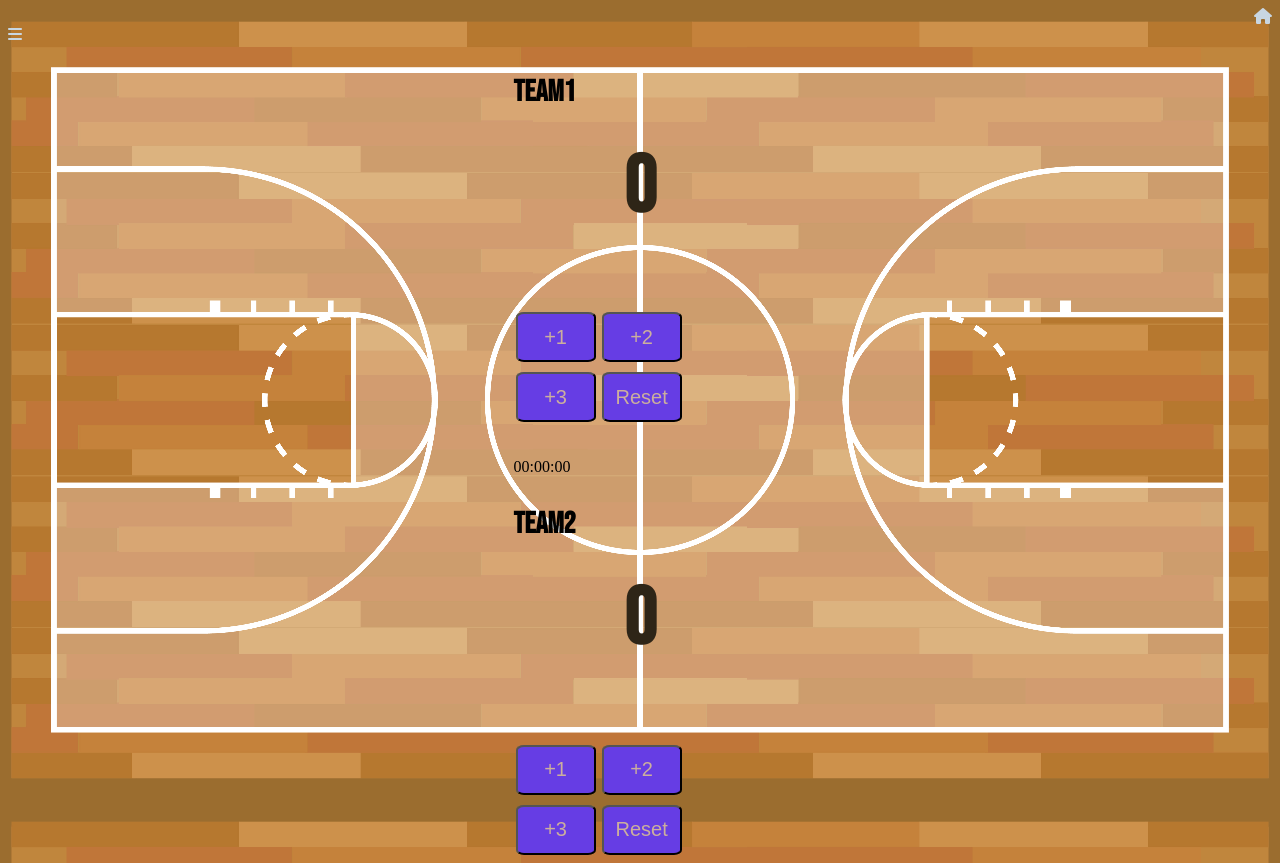
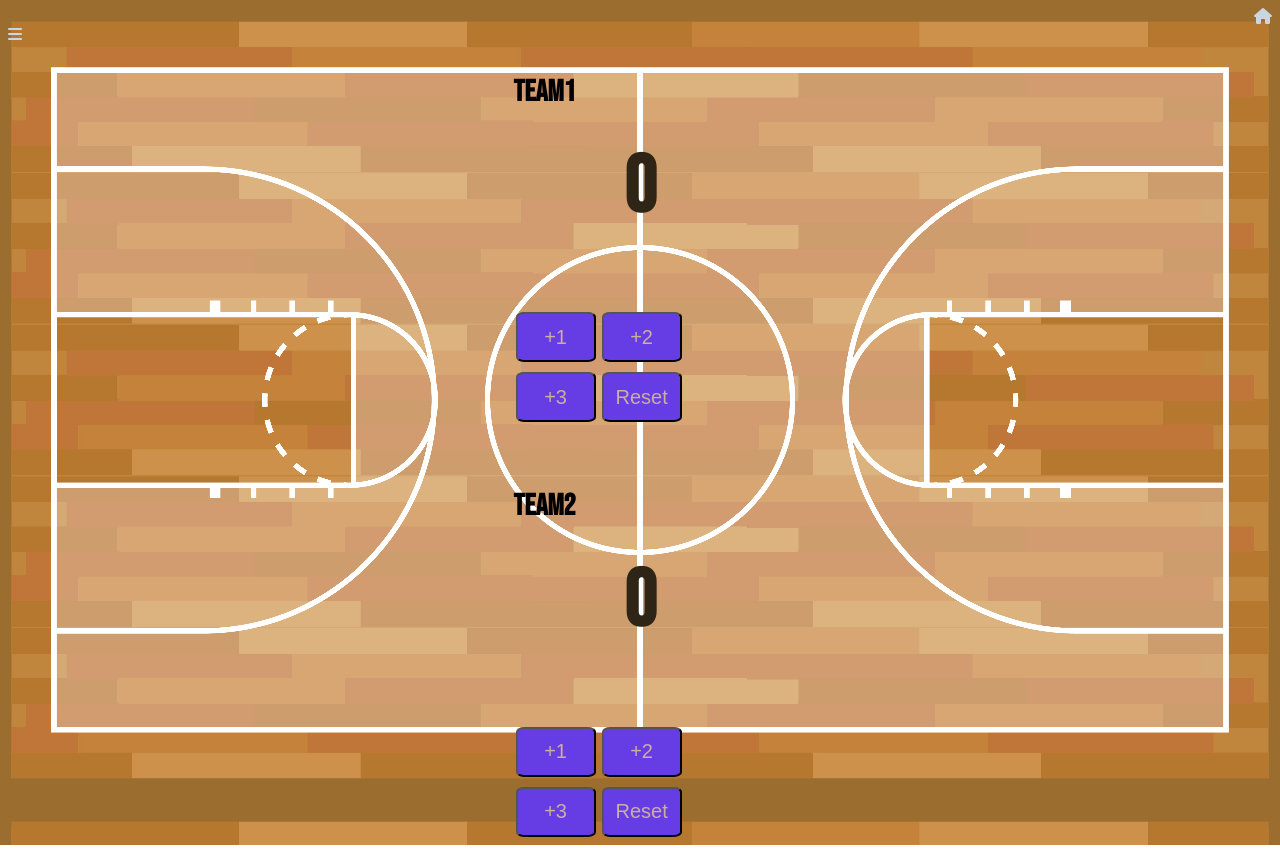
Before and after one commit to Beni-Alexandre/Game-scorer, a plain HTML site: page basketball.html in a window 1280 px wide. Drawn offline with Linux system fonts and the light colour scheme.

Commit message:
basketball page fixed

```diff
--- a/basketball.html
+++ b/basketball.html
@@ -54,7 +54,7 @@
         </section>
       </div>
       <br /><br />
-      <div class="timer">00:00:00</div>
+
       <div id="Team2">
         <h3>Team2</h3>
 
```
